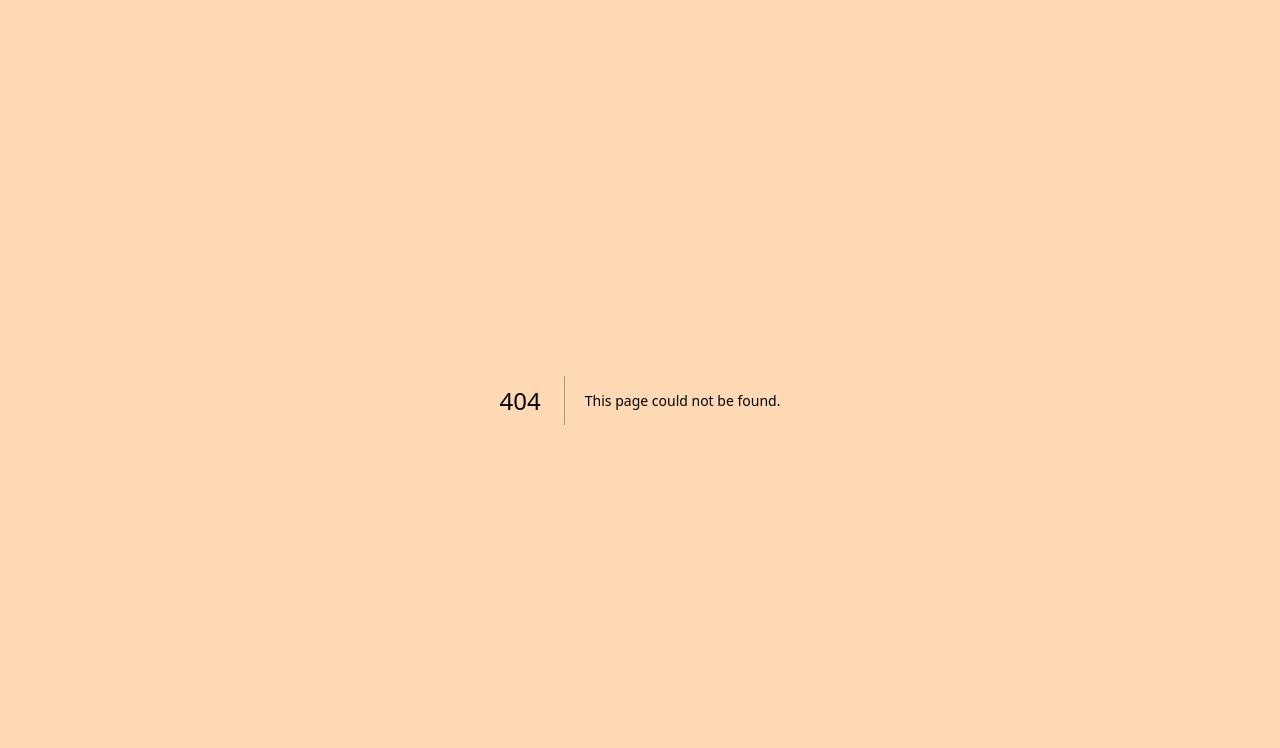
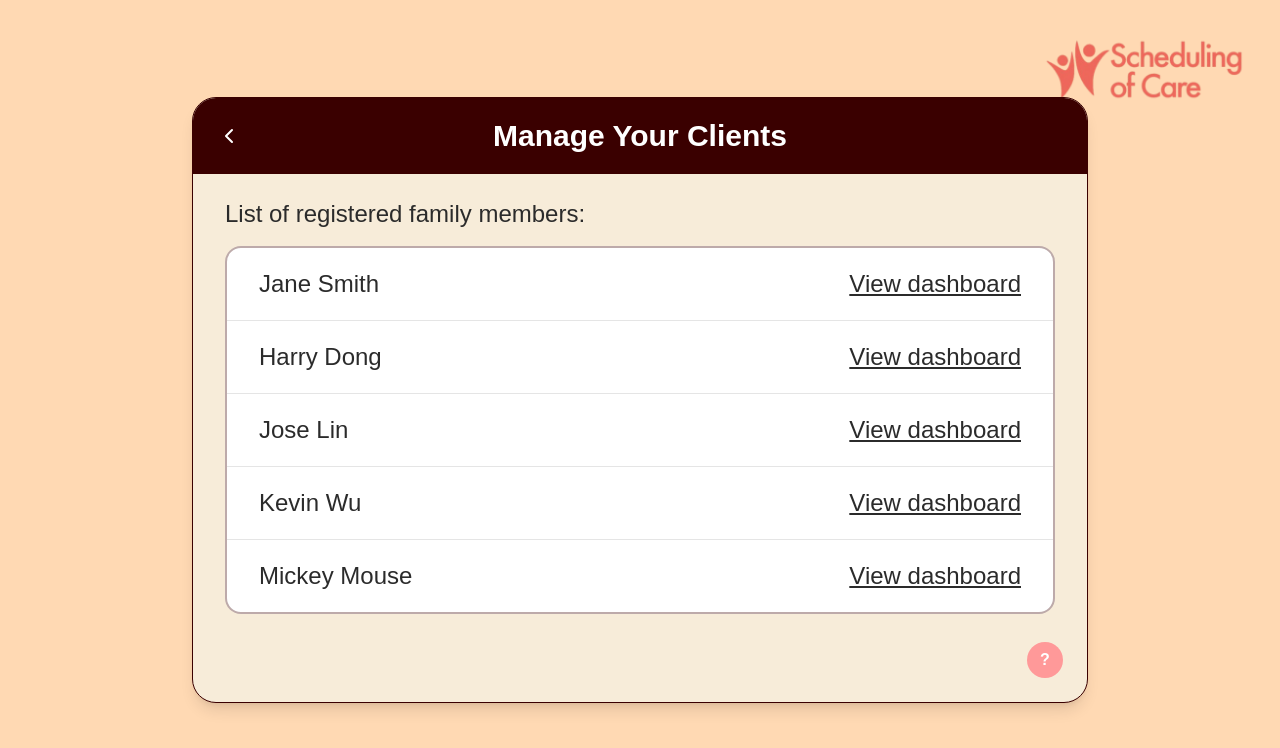
Before and after one commit to 404-Project-Not-Found/Scheduling-of-Care, a Next.js app: page /clients_list in a window 1280 px wide. Before the commit this address had no page. Shown: the top 748 px of the page. Built offline with nearby package versions, Linux system fonts and the light colour scheme.

Commit message:
create client list page for family and poa

```diff
--- /dev/null
+++ b/src/app/clients_list/page.tsx
@@ -0,0 +1,129 @@
+"use client";
+
+import Image from "next/image";
+import Link from "next/link";
+import { useRouter } from "next/navigation";
+
+const palette = {
+  pageBg: "#ffd9b3",
+  cardBg: "#F7ECD9",
+  header: "#3A0000",
+  text: "#2b2b2b",
+  border: "#3A0000",
+  help: "#ff9999",
+  white: "#ffffff",
+};
+
+const members = ["Jane Smith", "Harry Dong", "Jose Lin", "Kevin Wu", "Mickey Mouse"];
+
+export default function FamilyPOAListPage() {
+  const router = useRouter();
+
+  const goBack = () => {
+    router.back();
+    // fallback if there's no history
+    setTimeout(() => router.push("/menu"), 0);
+  };
+
+  return (
+    <main
+      className="min-h-screen relative flex items-center justify-center p-8"
+      style={{ backgroundColor: palette.pageBg }}
+    >
+      {/* logo outside the card (top-right of the screen) */}
+      <div className="absolute top-6 right-6">
+        <Image
+          src="/logo-name.png"
+          alt="Scheduling of Care"
+          width={220}
+          height={80}
+          className="object-contain"
+          priority
+        />
+      </div>
+
+      {/* card */}
+      <div
+        className="w-full max-w-4xl rounded-3xl shadow-lg overflow-hidden relative"
+        style={{ backgroundColor: palette.cardBg, border: `1px solid ${palette.border}` }}
+      >
+        {/* header bar with centered title and left back button */}
+        <div
+          className="w-full flex items-center justify-center px-6 py-5 relative"
+          style={{ backgroundColor: palette.header, color: palette.white }}
+        >
+          <button
+            onClick={goBack}
+            aria-label="Go back"
+            className="absolute left-4 top-1/2 -translate-y-1/2 rounded-md p-2 focus:outline-none focus:ring-2"
+            title="Back"
+            style={{ color: palette.white }}
+          >
+            <BackIcon />
+          </button>
+          <h1 className="text-3xl font-bold">Manage Your Clients</h1>
+        </div>
+
+        {/* content */}
+        <div className="px-8 pb-10 pt-6">
+          <p className="text-2xl mb-4" style={{ color: palette.text }}>
+            List of registered family members:
+          </p>
+
+          {/* scrollable list box */}
+          <div
+            className="mx-auto rounded-2xl bg-white overflow-y-auto mb-12"
+            style={{
+              maxHeight: 380,
+              border: `2px solid ${palette.border}55`,
+            }}
+          >
+            {/* list with dividers between items */}
+            <ul className="divide-y divide-black/10">
+              {members.map((name) => (
+                <li
+                  key={name}
+                  className="flex items-center justify-between gap-6 px-8 py-5"
+                  style={{ color: palette.text }}
+                >
+                  <span className="text-2xl">{name}</span>
+                  <Link href="/menu" className="underline text-2xl">
+                    View dashboard
+                  </Link>
+                </li>
+              ))}
+            </ul>
+          </div>
+        </div>
+
+        {/* help button inside the card, slightly above the bottom-right */}
+        <button
+          className="absolute bottom-6 right-6 w-9 h-9 rounded-full text-white font-bold"
+          style={{ backgroundColor: palette.help }}
+          aria-label="Help"
+          title="Help"
+        >
+          ?
+        </button>
+      </div>
+    </main>
+  );
+}
+
+function BackIcon({ size = 24 }: { size?: number }) {
+  return (
+    <svg
+      width={size}
+      height={size}
+      viewBox="0 0 24 24"
+      fill="none"
+      stroke="currentColor"
+      strokeWidth={2}
+      strokeLinecap="round"
+      strokeLinejoin="round"
+      aria-hidden="true"
+    >
+      <path d="M15 18l-6-6 6-6" />
+    </svg>
+  );
+}
--- a/src/app/menu/page.tsx
+++ b/src/app/menu/page.tsx
@@ -97,7 +97,7 @@ export default function MenuPage() {
             <MenuItem refLink={firstItemRef} href="/update_details" label="Update your details" />
             <MenuItem href="/request_of_change_page" label="Request to change a task" />
             <MenuItem href="/manage-access-code-page" label="Manage organisation access to client" />
-            <MenuItem href="#" label="List of clients" />
+            <MenuItem href="/clients_list" label="List of clients" />
           </ul>
 
           <div className="px-4 pb-6 flex justify-end pr-6">
```
